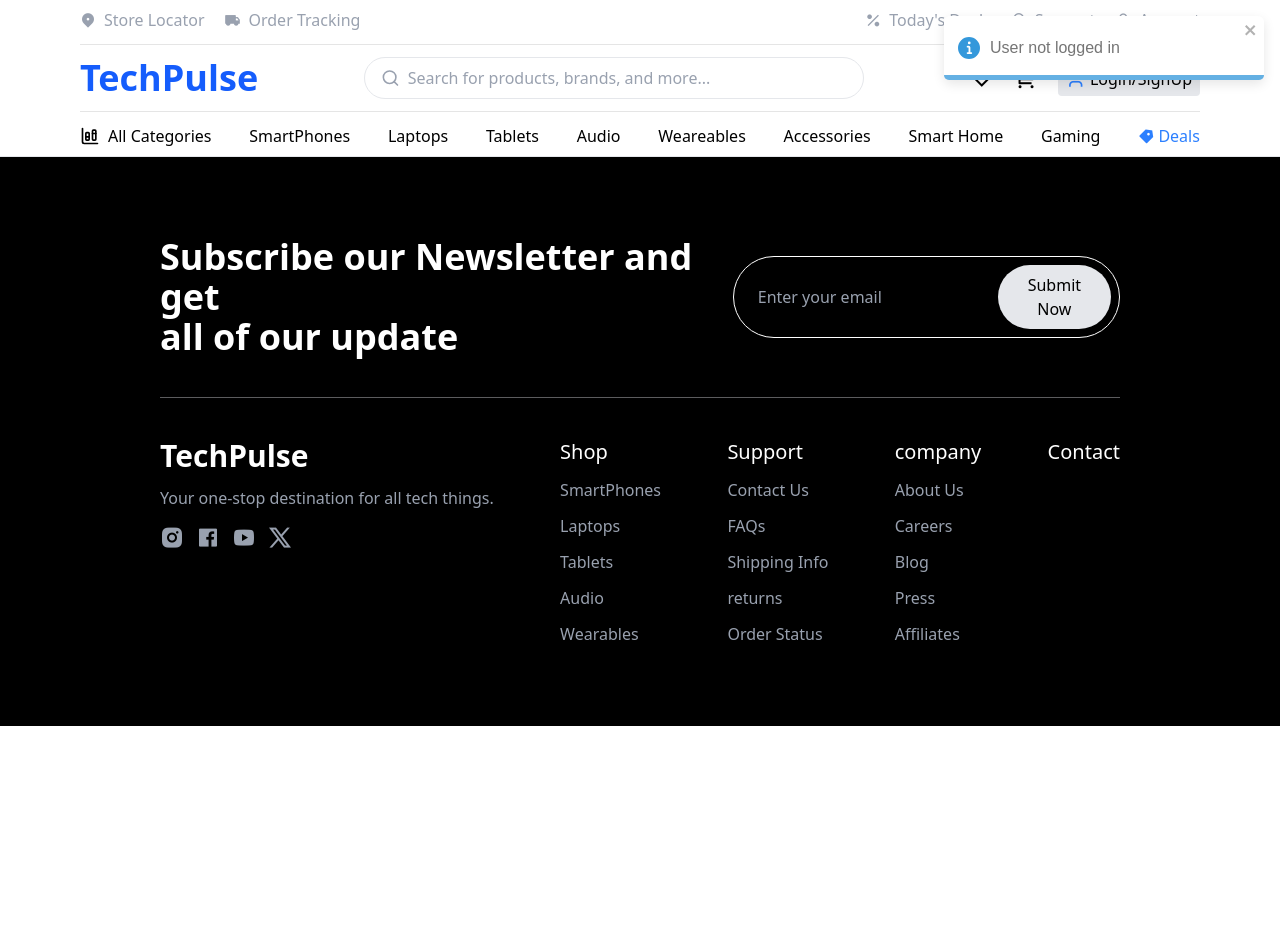
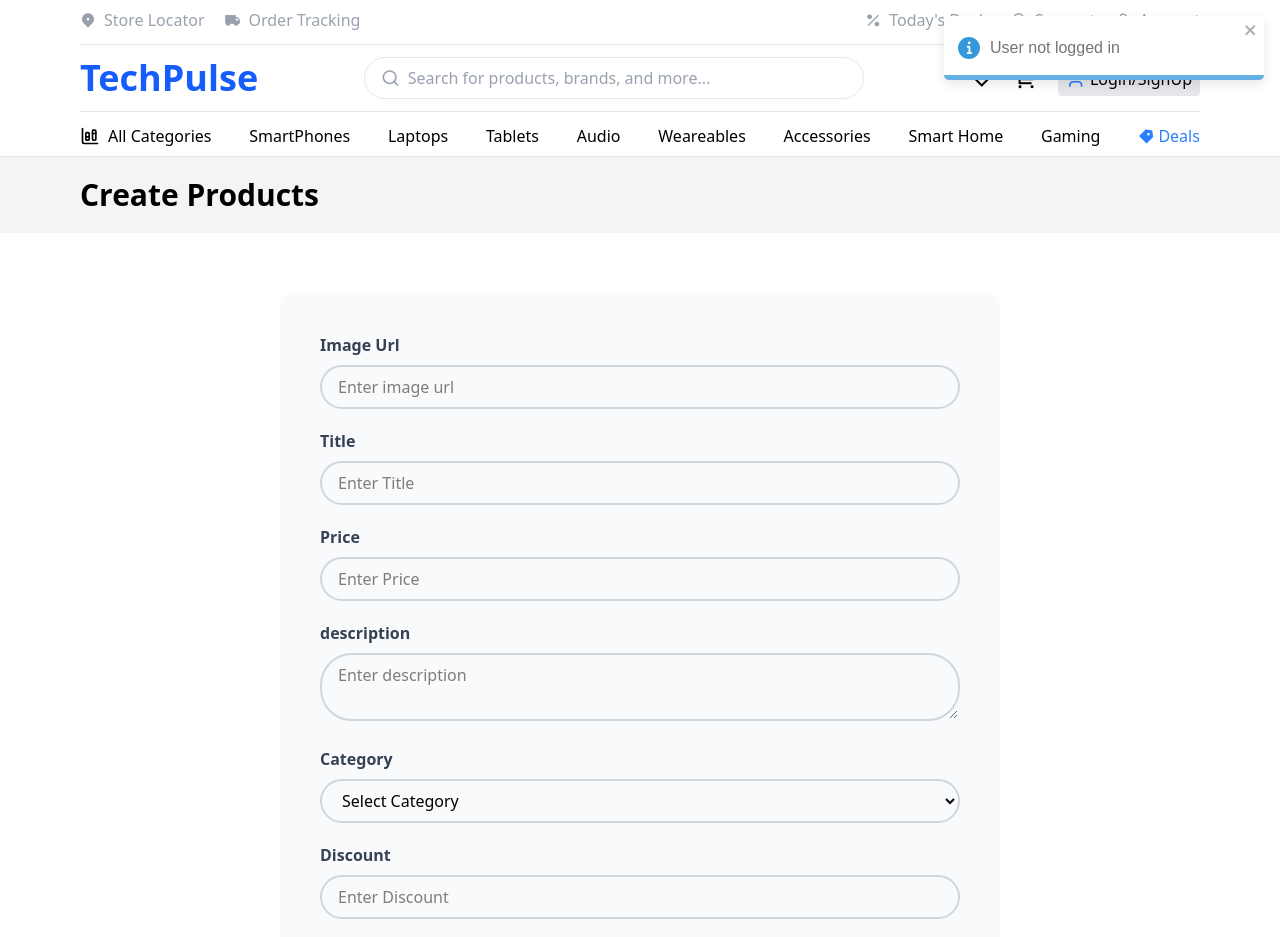
Before and after one commit to VikaSh221525/SheriansHackFrontendProject, a React (Vite) app: page /admin/create-product in a window 1280 px wide. Shown: the top 937 px of the page. Before the commit the page ends 800 px from the top, so only its background shows below. Built offline with nearby package versions, Linux system fonts and the light colour scheme.

Commit message:
CreatedProductPage

```diff
--- a/components/Navbar.jsx
+++ b/components/Navbar.jsx
@@ -2,8 +2,12 @@ import React, { use, useEffect, useRef, useState } from 'react'
 import { Search, ChartColumnStacked } from 'lucide-react'
 import { NavLink } from 'react-router-dom'
 import { motion } from "motion/react"
+import { useSelector } from 'react-redux'
 
 const Navbar = () => {
+    const user = useSelector((state) => state.user.data)
+    console.log(user);
+
     return (
         <header className='px-20 py-2 bg-white border-b border-gray-200'>
             {/* top */}
@@ -16,7 +20,26 @@ const Navbar = () => {
                     <div className='flex gap-5'>
                         <NavLink className='flex gap-2 items-center group'><i class="ri-percent-fill text-gray-400 group-hover:text-blue-500"></i> <p className='text-gray-400 group-hover:text-blue-500'>Today's Deals</p> </NavLink>
                         <NavLink className='flex gap-2 items-center group'><i class="ri-customer-service-2-fill text-gray-400 group-hover:text-blue-500"></i> <p className='text-gray-400 group-hover:text-blue-500'>Support</p> </NavLink>
-                        <NavLink className='flex gap-2 items-center group'><i class="ri-user-3-line text-gray-400 group-hover:text-blue-500"></i> <p className='text-gray-400 group-hover:text-blue-500'>Account</p> </NavLink>
+                        <div className='relative group cursor-pointer'>
+                            <div className='flex gap-2 items-center'>
+                                <i class="ri-user-3-line text-gray-400 group-hover:text-blue-500"></i> <p className='text-gray-400 group-hover:text-blue-500'>Account</p>
+                            </div>
+                            <div
+                                className="absolute -right-15 mt-2 bg-sky-50 shadow-lg rounded-md p-4 w-48 z-50 text-center opacity-0 group-hover:opacity-100 transition-opacity duration-200"
+                            >
+                                <NavLink className="w-full mb-2 text-gray-800 hover:text-blue-400 transition-all duration-200 py-1">
+                                    Logout/UserInfo
+                                </NavLink>
+                                {user? <>
+                                {user && user?.isAdmin && (<NavLink to='/admin/create-product' className="w-full text-gray-800 hover:text-blue-400 transition-all duration-200 py-1 block ">
+                                    Create Product
+                                </NavLink>)}
+                                </>:<></>}
+                                <NavLink to='#' className="w-full text-gray-800 hover:text-blue-400 transition-all duration-200 py-1 block">
+                                    Update Product
+                                </NavLink>
+                            </div>
+                        </div>
                     </div>
                 </div>
             </div>
@@ -48,9 +71,9 @@ const Navbar = () => {
 
             <div className='flex justify-between items-center'>
                 <motion.span whileHover={{ y: -1, scale: 1.05 }} whileTap={{ y: 0, scale: 1 }}>
-                <NavLink to='/products'>
-                    <span className='flex gap-2 items-center hover:text-blue-500'><ChartColumnStacked className='w-5 h-5' /> <p>All Categories</p> </span>
-                </NavLink>
+                    <NavLink to='/products'>
+                        <span className='flex gap-2 items-center hover:text-blue-500'><ChartColumnStacked className='w-5 h-5' /> <p>All Categories</p> </span>
+                    </NavLink>
                 </motion.span>
                 <motion.span whileHover={{ y: -1, scale: 1.05 }} whileTap={{ y: 0, scale: 1 }}>
                     <NavLink className='hover:text-blue-500'>SmartPhones</NavLink>
--- a/pages/Login.jsx
+++ b/pages/Login.jsx
@@ -1,17 +1,19 @@
 import React from 'react'
 import { useForm } from 'react-hook-form';
 import { DotLottieReact } from '@lottiefiles/dotlottie-react';
-import { Link, NavLink } from 'react-router-dom';
+import { Link, NavLink, useNavigate } from 'react-router-dom';
 import { useDispatch } from 'react-redux';
 import { asyncloginuser } from '../store/actions/UserAction';
 
 const Login = () => {
     const { register, handleSubmit, reset, formState: { errors } } = useForm();
     const dispatch = useDispatch();
+    const navigate = useNavigate()
 
     const LoginHandler = (user) => {
         dispatch(asyncloginuser(user))
         reset();
+        navigate('/')
     }
     return (
         <>
--- /dev/null
+++ b/pages/admin/CreateProduct.jsx
@@ -0,0 +1,75 @@
+import { nanoid } from '@reduxjs/toolkit';
+import React from 'react'
+import { useForm } from 'react-hook-form';
+import { useDispatch } from 'react-redux';
+import { useNavigate } from 'react-router-dom';
+
+const CreateProduct = () => {
+    const { register, reset, handleSubmit, formState: { errors } } = useForm()
+    const dispatch = useDispatch();
+    const navigate = useNavigate();
+    const createproducthandler = (product) => {
+        product.id = nanoid();
+        console.log(product);
+        reset()
+
+    }
+
+    return (
+        <div className='w-full min-h-screen'>
+            <h1 className='text-3xl font-semibold w-full bg-gray-100 px-20 py-5'>Create Products</h1>
+            <div className='flex justify-center items-center w-full py-15'>
+                <div className='w-[90vh] mx-auto flex flex-col bg-gray-50 rounded-xl p-10'>
+                    <form onSubmit={handleSubmit(createproducthandler)} className='flex flex-col gap-5'>
+                        <div>
+                            <label className='text-gray-700 font-semibold'>Image Url</label>
+                            <input type="url" placeholder='Enter image url' {...register("image", { required: "Image URL is required" })} className='w-full px-4 py-2 rounded-4xl border-2 border-gray-300 focus:outline-none focus:border-blue-500 mt-2' />
+                            {errors.image && <p className='text-red-500 text-sm'>{errors.image.message}</p>}
+                        </div>
+                        <div>
+                            <label className='text-gray-700 font-semibold'>Title</label>
+                            <input type="text" placeholder='Enter Title' {...register("title", { required: "Title is required" })} className='w-full px-4 py-2 rounded-4xl border-2 border-gray-300 focus:outline-none focus:border-blue-500 mt-2' />
+                            {errors.title && <p className='text-red-500 text-sm'>{errors.title.message}</p>}
+                        </div>
+                        <div>
+                            <label className='text-gray-700 font-semibold'>Price</label>
+                            <input type="number" placeholder='Enter Price' {...register("price", { required: "Price is required" })} className='w-full px-4 py-2 rounded-4xl border-2 border-gray-300 focus:outline-none focus:border-blue-500 mt-2' />
+                            {errors.price && <p className='text-red-500 text-sm'>{errors.price.message}</p>}
+                        </div>
+                        <div>
+                            <label className='text-gray-700 font-semibold'>description</label>
+                            <textarea placeholder='Enter description' {...register("description", { required: "Description is required" })} className='w-full px-4 py-2 rounded-4xl border-2 border-gray-300 focus:outline-none focus:border-blue-500 mt-2' />
+                            {errors.description && <p className='text-red-500 text-sm'>{errors.description.message}</p>}
+                        </div>
+                        <div>
+                            <label className='text-gray-700 font-semibold'>Category</label>
+                            <select defaultValue="" {...register("category", { required: "Select a Category" })} className='w-full px-4 py-2 rounded-4xl border-2 border-gray-300 focus:outline-none focus:border-blue-500 mt-2'>
+                                <option value="" disabled>Select Category</option>
+                                <option value="Smartphone">Smartphones</option>
+                                <option value="Laptop">Laptops</option>
+                                <option value="Audio">Audio</option>
+                                <option value="Tablet">Tablets</option>
+                                <option value="Wearable">Wearables</option>
+                                <option value="Accessories">Accessories</option>
+                                <option value="Gaming">Gaming</option>
+                            </select>
+                        </div>
+                        <div>
+                            <label className='text-gray-700 font-semibold'>Discount</label>
+                            <input type="number" placeholder='Enter Discount' {...register("discount", { required: "Price is required" })} className='w-full px-4 py-2 rounded-4xl border-2 border-gray-300 focus:outline-none focus:border-blue-500 mt-2' />
+                            {errors.discount && <p className='text-red-500 text-sm'>{errors.discount.message}</p>}
+                        </div>
+                        <div>
+                            <button type='submit' className='bg-blue-500 text-white px-12 py-2 rounded-4xl hover:bg-blue-600 transition duration-200 cursor-pointer shadow-md'>Create Product</button>
+                        </div>
+
+                    </form>
+
+                </div>
+
+            </div>
+        </div>
+    )
+}
+
+export default CreateProduct
--- /dev/null
+++ b/pages/admin/UpdateProduct.jsx
@@ -0,0 +1,9 @@
+import React from 'react'
+
+const UpdateProduct = () => {
+    return (
+        <div>UpdateProduct</div>
+    )
+}
+
+export default UpdateProduct
--- a/routes/Mainroutes.jsx
+++ b/routes/Mainroutes.jsx
@@ -4,6 +4,8 @@ import Home from '../pages/Home'
 import Product from '../pages/Product'
 import Login from '../pages/Login'
 import Register from '../pages/Register'
+import CreateProduct from '../pages/admin/CreateProduct'
+import UpdateProduct from '../pages/admin/UpdateProduct'
 
 const Mainroutes = () => {
     return (
@@ -12,6 +14,8 @@ const Mainroutes = () => {
             <Route path='/products' element={<Product/>} ></Route>
             <Route path='/login' element={<Login/>} ></Route>
             <Route path='/register' element={<Register/>} ></Route>
+            <Route path='/admin/create-product' element={<CreateProduct/>} ></Route>
+            <Route path='/admin/update-product/:id' element={<UpdateProduct/>} ></Route>
         </Routes>
     )
 }
```
